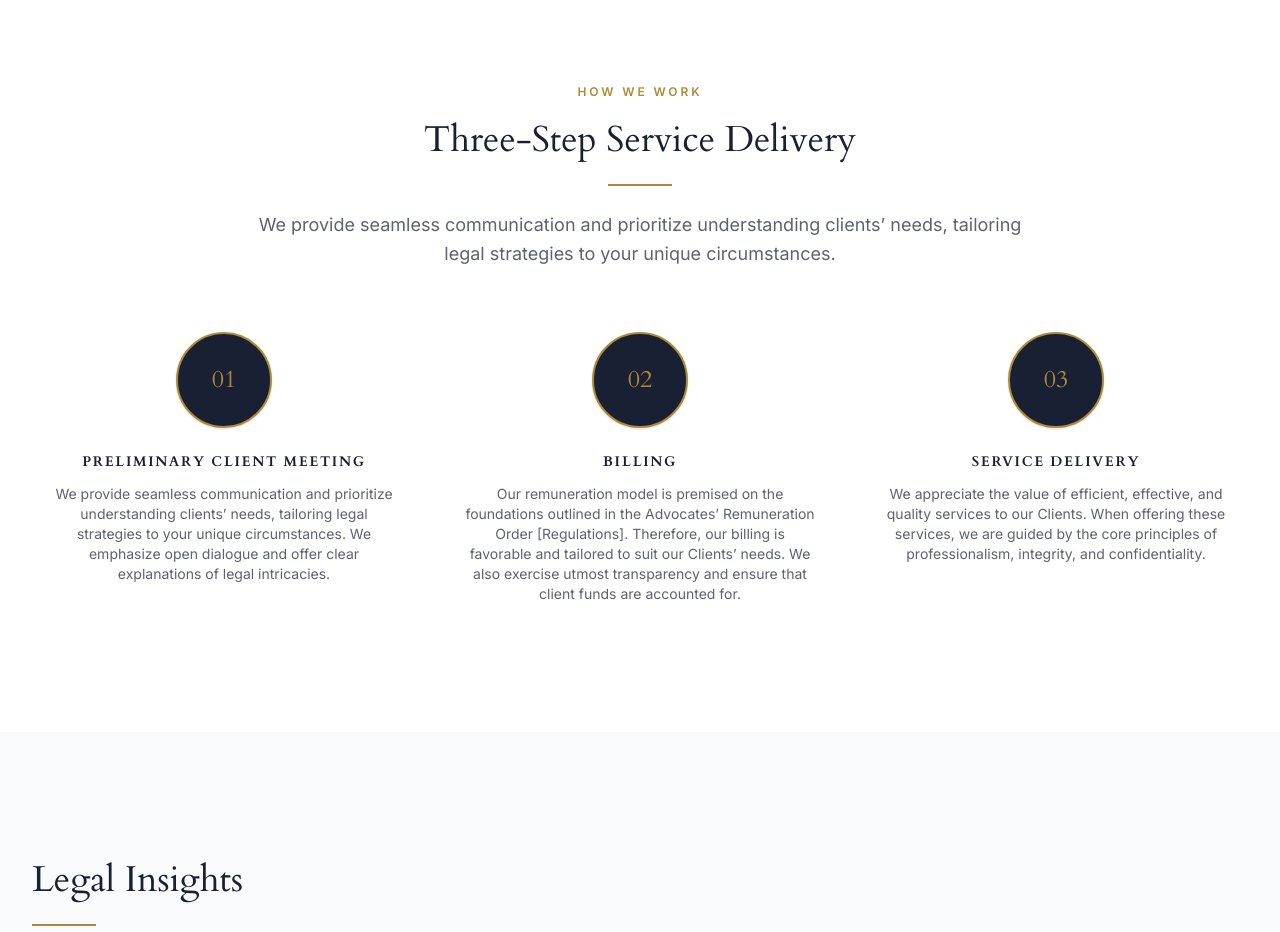
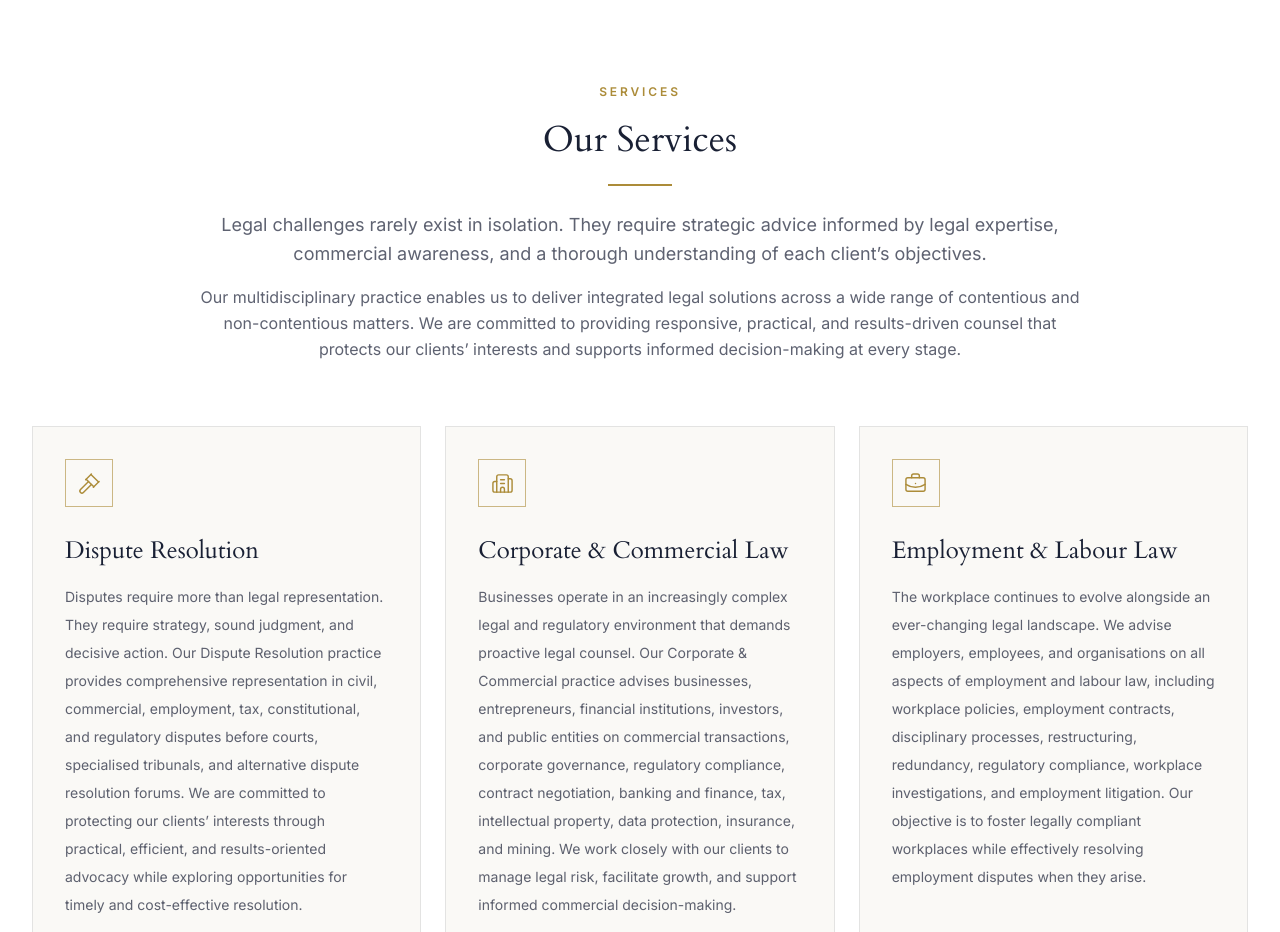
Before and after one commit to teddylumidi/wahitomusongeadvocates, a React app: page / in a window 1280 px wide. Shown: the part 2860-3792 px from the top of the page. Built offline with nearby package versions, Linux system fonts and the light colour scheme; the HTML template or start-up script is replaced by a standard one.

Commit message:
Add the complete services section

```diff
--- a/src/components/PracticeAreas.tsx
+++ b/src/components/PracticeAreas.tsx
@@ -1,18 +1,52 @@
-export function PracticeAreas() {
-  return (
-    <section id="practice-areas" className="py-24 md:py-32 bg-white">
-      <div className="container mx-auto px-4 md:px-8 max-w-7xl">
-        <div className="text-center max-w-3xl mx-auto mb-16">
-            <p className="text-xs font-semibold tracking-[0.24em] uppercase text-secondary mb-5">How we work</p>
-            <h2 className="text-3xl md:text-4xl font-serif text-primary mb-6">Three-Step Service Delivery</h2>
-            <div className="w-16 h-0.5 bg-secondary mx-auto mb-6"></div>
-            <p className="text-lg text-primary/70 leading-relaxed">
-              We provide seamless communication and prioritize understanding clients’ needs, tailoring legal strategies to your unique circumstances.
-            </p>
-        </div>
+import {
+  BriefcaseBusiness,
+  Building2,
+  Gavel,
+  Home,
+  ShieldCheck,
+  UsersRound,
+} from 'lucide-react';
 
-          <div className="grid md:grid-cols-3 gap-8 relative">
-            {[
+const services = [
+  {
+    title: 'Dispute Resolution',
+    icon: Gavel,
+    description:
+      'Disputes require more than legal representation. They require strategy, sound judgment, and decisive action. Our Dispute Resolution practice provides comprehensive representation in civil, commercial, employment, tax, constitutional, and regulatory disputes before courts, specialised tribunals, and alternative dispute resolution forums. We are committed to protecting our clients’ interests through practical, efficient, and results-oriented advocacy while exploring opportunities for timely and cost-effective resolution.',
+  },
+  {
+    title: 'Corporate & Commercial Law',
+    icon: Building2,
+    description:
+      'Businesses operate in an increasingly complex legal and regulatory environment that demands proactive legal counsel. Our Corporate & Commercial practice advises businesses, entrepreneurs, financial institutions, investors, and public entities on commercial transactions, corporate governance, regulatory compliance, contract negotiation, banking and finance, tax, intellectual property, data protection, insurance, and mining. We work closely with our clients to manage legal risk, facilitate growth, and support informed commercial decision-making.',
+  },
+  {
+    title: 'Employment & Labour Law',
+    icon: BriefcaseBusiness,
+    description:
+      'The workplace continues to evolve alongside an ever-changing legal landscape. We advise employers, employees, and organisations on all aspects of employment and labour law, including workplace policies, employment contracts, disciplinary processes, restructuring, redundancy, regulatory compliance, workplace investigations, and employment litigation. Our objective is to foster legally compliant workplaces while effectively resolving employment disputes when they arise.',
+  },
+  {
+    title: 'Family, Children, & Succession',
+    icon: UsersRound,
+    description:
+      'Family matters often involve deeply personal and life-changing decisions that require both legal expertise and thoughtful guidance. We advise clients on divorce, matrimonial property, child custody, adoption, guardianship, maintenance, succession, probate, estate administration, wills, and estate planning. Our approach is characterised by professionalism, discretion, and a commitment to achieving solutions that safeguard our clients’ interests while promoting the welfare of their families.',
+  },
+  {
+    title: 'Property & Real Estate',
+    icon: Home,
+    description:
+      'Property transactions and land-related disputes require careful legal oversight to protect valuable investments. We advise individuals, developers, lenders, investors, and businesses on acquisitions, disposals, leases, conveyancing, land use, real estate development, financing, and property disputes. Through meticulous due diligence and practical legal advice, we help clients navigate property transactions with confidence and certainty.',
+  },
+  {
+    title: 'Regulatory & Public Law',
+    icon: ShieldCheck,
+    description:
+      'Navigating regulatory obligations is essential for both businesses and individuals operating in today’s legal environment. Our Regulatory & Public Law practice advises clients on constitutional and administrative law, tax compliance, data protection, regulatory investigations, licensing, governance, and public law matters. We assist clients in understanding their legal obligations, managing regulatory risk, and responding effectively to an evolving legislative and regulatory landscape.',
+  },
+];
+
+const deliverySteps = [
   {
     num: '01',
     title: 'PRELIMINARY CLIENT MEETING',
@@ -28,15 +62,96 @@ export function PracticeAreas() {
     title: 'SERVICE DELIVERY',
     desc: 'We appreciate the value of efficient, effective, and quality services to our Clients. When offering these services, we are guided by the core principles of professionalism, integrity, and confidentiality.',
   },
-            ].map((step) => (
+];
+
+export function PracticeAreas() {
+  return (
+    <section id="practice-areas" className="bg-white py-24 md:py-32">
+      <div className="container mx-auto max-w-7xl px-4 md:px-8">
+        <div className="mx-auto mb-16 max-w-4xl text-center">
+          <p className="mb-5 text-xs font-semibold uppercase tracking-[0.24em] text-secondary">
+            Services
+          </p>
+          <h2 className="mb-6 font-serif text-3xl text-primary md:text-4xl">
+            Our Services
+          </h2>
+          <div className="mx-auto mb-6 h-0.5 w-16 bg-secondary" />
+          <p className="text-lg leading-relaxed text-primary/70">
+            Legal challenges rarely exist in isolation. They require strategic
+            advice informed by legal expertise, commercial awareness, and a
+            thorough understanding of each client’s objectives.
+          </p>
+          <p className="mt-4 leading-relaxed text-primary/70">
+            Our multidisciplinary practice enables us to deliver integrated
+            legal solutions across a wide range of contentious and
+            non-contentious matters. We are committed to providing responsive,
+            practical, and results-driven counsel that protects our clients’
+            interests and supports informed decision-making at every stage.
+          </p>
+        </div>
+
+        <div className="grid gap-6 md:grid-cols-2 lg:grid-cols-3">
+          {services.map((service) => {
+            const Icon = service.icon;
+
+            return (
+              <article
+                key={service.title}
+                className="group flex h-full flex-col border border-primary/10 bg-[#faf9f6] p-8 transition-colors hover:border-secondary/60 hover:bg-white"
+              >
+                <div className="mb-7 flex h-12 w-12 items-center justify-center border border-secondary/60 text-secondary transition-colors group-hover:bg-primary group-hover:text-secondary">
+                  <Icon size={23} strokeWidth={1.5} aria-hidden="true" />
+                </div>
+                <h3 className="mb-4 font-serif text-2xl text-primary">
+                  {service.title}
+                </h3>
+                <p className="flex-1 text-sm leading-7 text-primary/70">
+                  {service.description}
+                </p>
+                <a
+                  href="#contact"
+                  className="mt-7 inline-flex w-fit text-xs font-semibold uppercase tracking-[0.18em] text-primary transition-colors hover:text-secondary"
+                >
+                  Learn more
+                  <span className="ml-2" aria-hidden="true">
+                    →
+                  </span>
+                </a>
+              </article>
+            );
+          })}
+        </div>
+
+        <div className="mt-24 border-t border-primary/10 pt-24">
+          <div className="mx-auto mb-16 max-w-3xl text-center">
+            <p className="mb-5 text-xs font-semibold uppercase tracking-[0.24em] text-secondary">
+              How we work
+            </p>
+            <h2 className="mb-6 font-serif text-3xl text-primary md:text-4xl">
+              Three-Step Service Delivery
+            </h2>
+            <div className="mx-auto mb-6 h-0.5 w-16 bg-secondary" />
+            <p className="text-lg leading-relaxed text-primary/70">
+              We provide seamless communication and prioritize understanding
+              clients’ needs, tailoring legal strategies to your unique
+              circumstances.
+            </p>
+          </div>
+
+          <div className="relative grid gap-10 md:grid-cols-3 md:gap-8">
+            <div className="absolute left-[16.66%] right-[16.66%] top-12 hidden h-px bg-secondary/30 md:block" />
+            {deliverySteps.map((step) => (
               <div key={step.num} className="relative z-10 text-center">
-                <div className="w-24 h-24 bg-primary border-2 border-secondary rounded-full flex items-center justify-center mx-auto mb-6 text-2xl font-serif text-secondary shadow-sm">
+                <div className="mx-auto mb-6 flex h-24 w-24 items-center justify-center rounded-full border-2 border-secondary bg-primary text-2xl font-serif text-secondary shadow-sm">
                   {step.num}
                 </div>
-                <h4 className="text-sm tracking-[0.12em] font-semibold text-primary mb-3">{step.title}</h4>
-                <p className="text-primary/70 text-sm px-4">{step.desc}</p>
+                <h4 className="mb-3 text-sm font-semibold tracking-[0.12em] text-primary">
+                  {step.title}
+                </h4>
+                <p className="px-4 text-sm text-primary/70">{step.desc}</p>
               </div>
             ))}
+          </div>
         </div>
       </div>
     </section>
```
Lines whose indentation alone changed are shown as unchanged.
